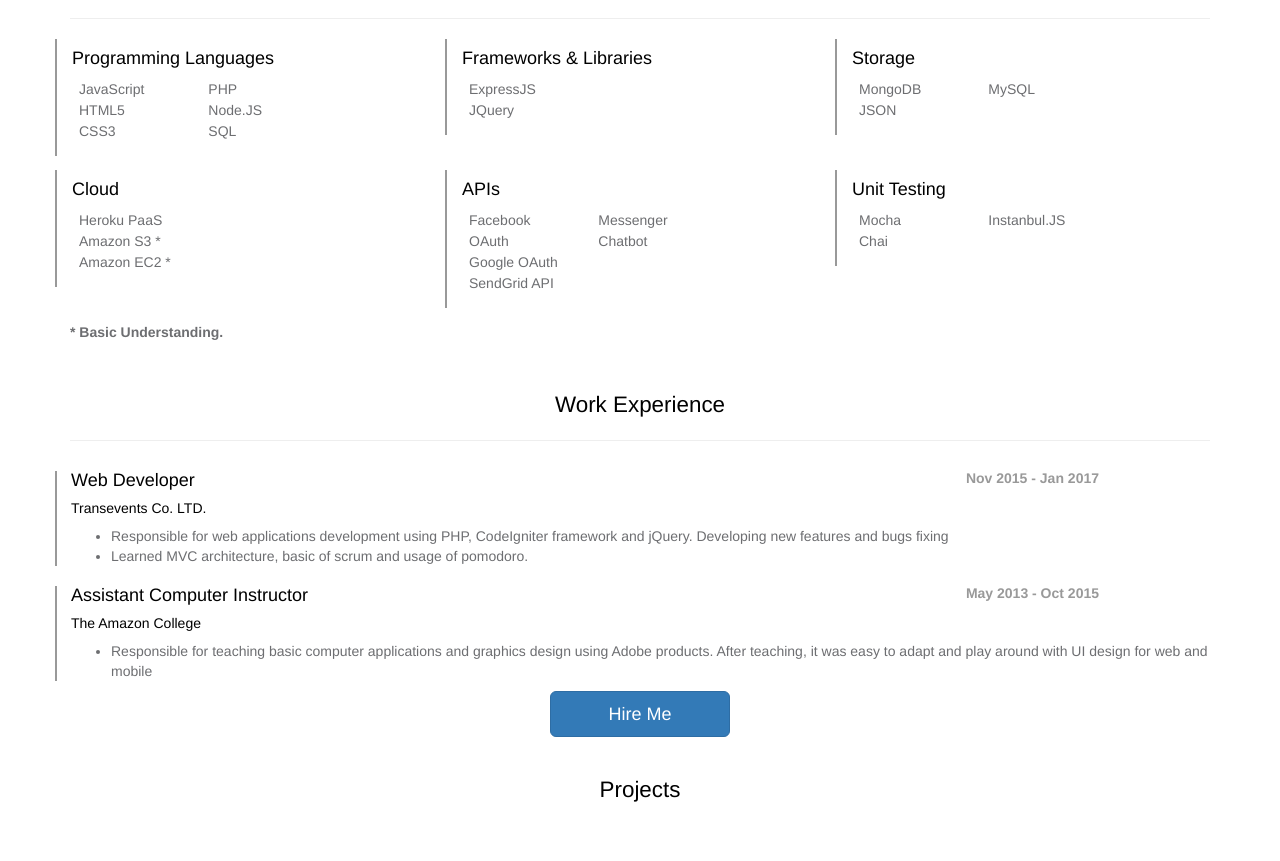
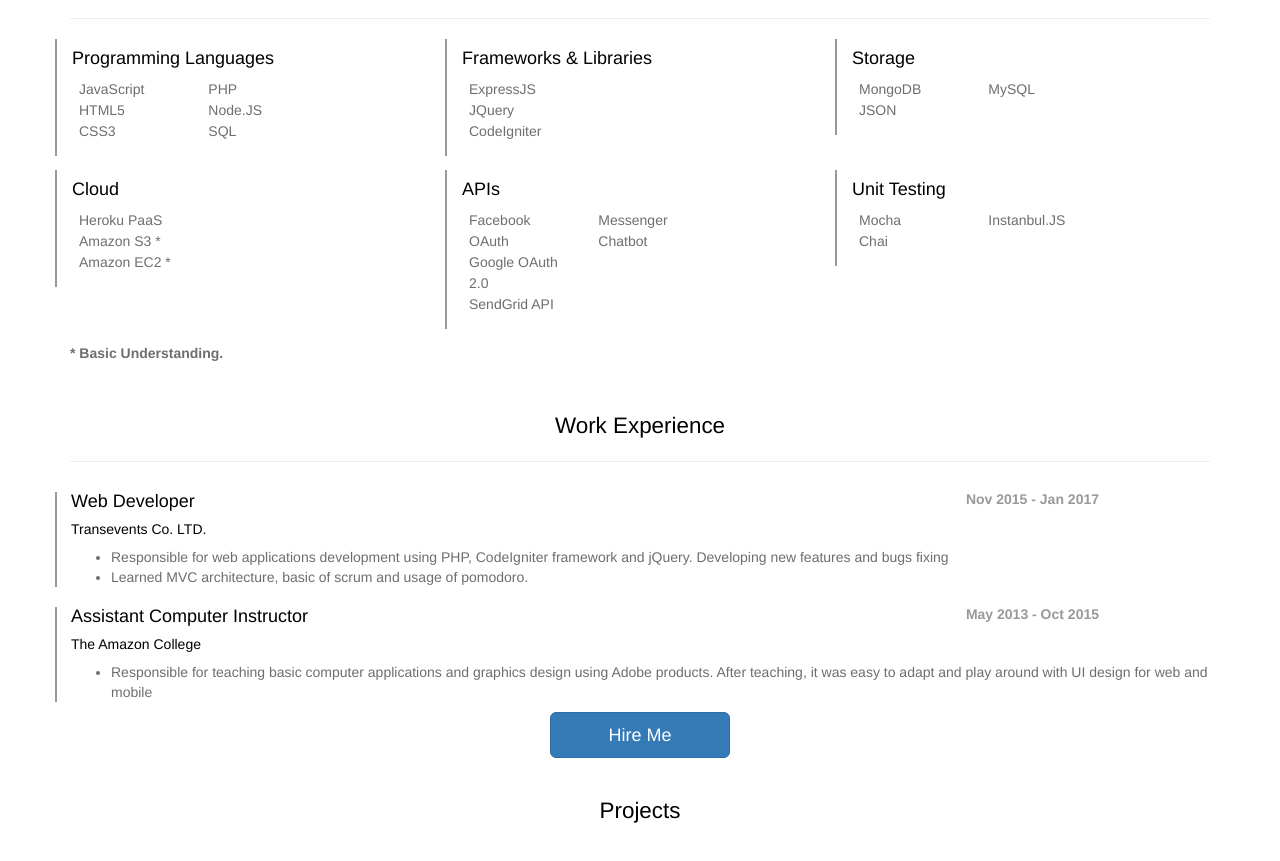
Before and after one commit to rluena/rluena.github.io, a plain HTML site: page index.html in a window 1280 px wide. Shown: the part 880-1741 px from the top of the page. Drawn offline with Linux system fonts and the light colour scheme.

Commit message:
CodeIgniter Framework

```diff
--- a/index.html
+++ b/index.html
@@ -115,6 +115,7 @@
 							<ul>
 								<li>ExpressJS</li>
 								<li>JQuery</li>
+								<li>CodeIgniter</li>
 							</ul>
 						</div>
 						<!--<div class="col-md-4">
@@ -161,7 +162,7 @@
 						<div class="col-md-4">
 							<ul>
 								<li>Facebook OAuth</li>
-								<li>Google OAuth</li>
+								<li>Google OAuth 2.0</li>
 								<li>SendGrid API</li>
 							</ul>
 						</div>
```
